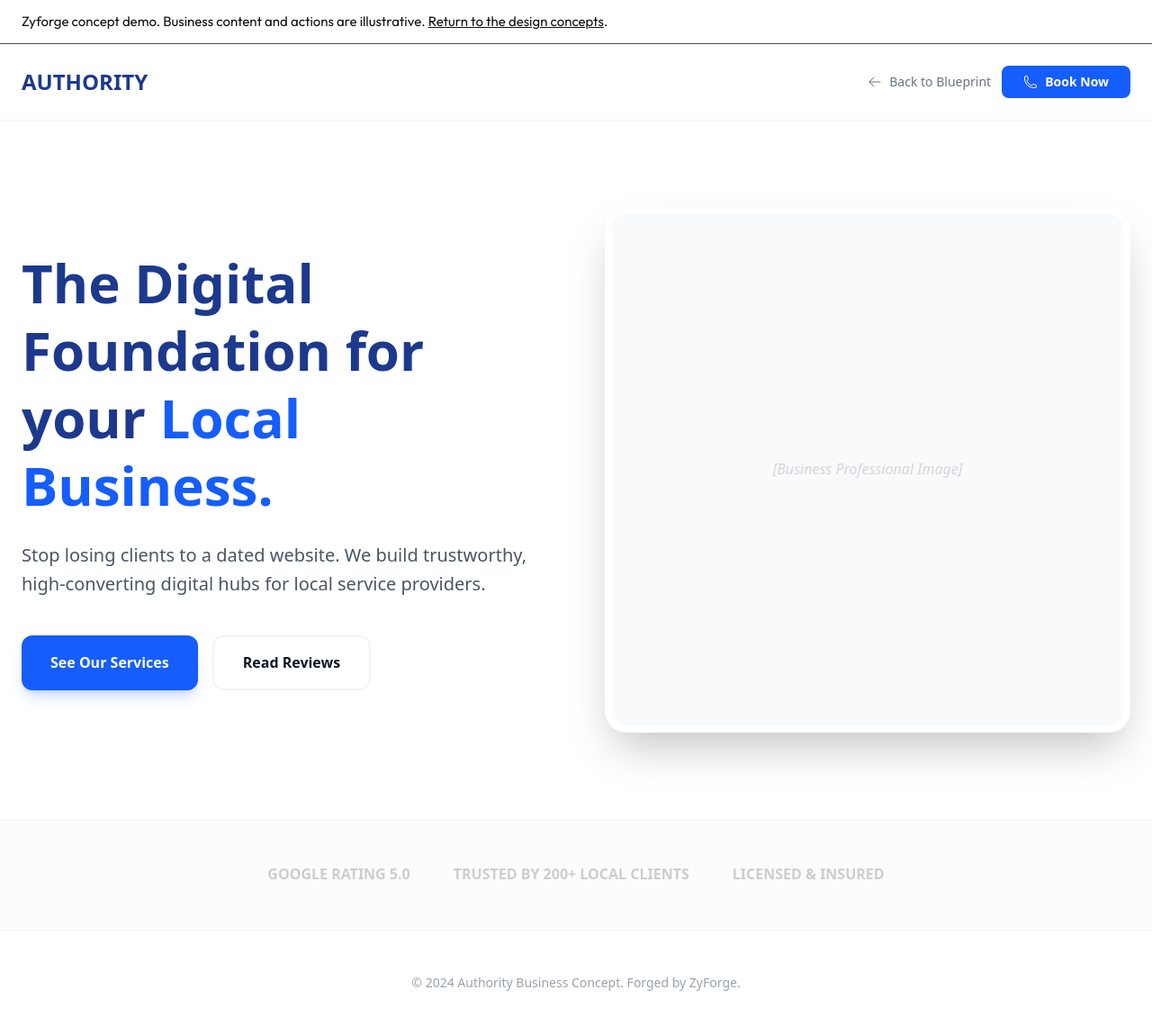
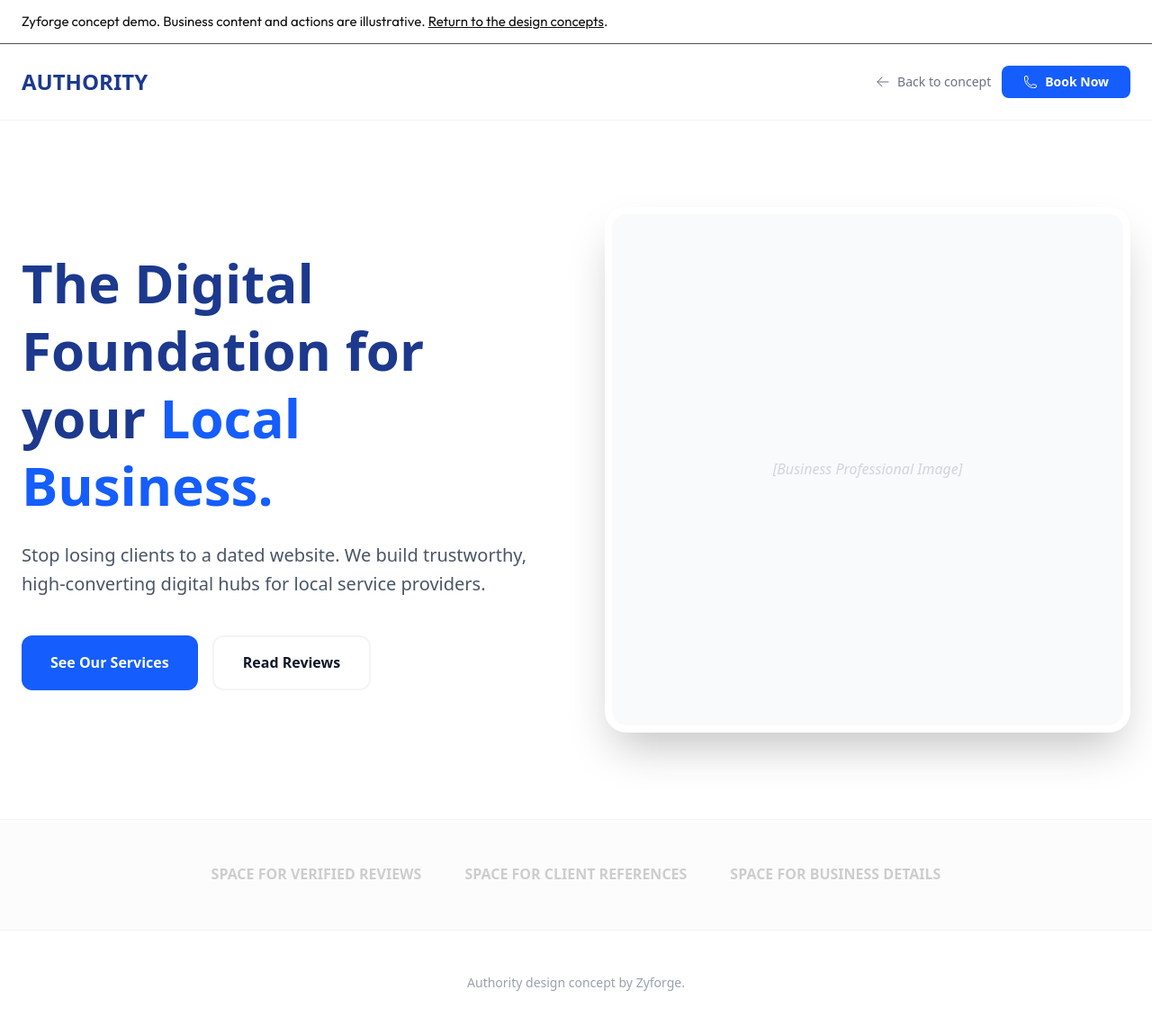
Before and after one commit to zyforgedev/zyforge, a Next.js app: page /concepts/previews/authority-business in a window 1280 px wide. Shown: the top 1140 px of the page at 90% size. Built offline with nearby package versions, Linux system fonts and the light colour scheme.

Commit message:
Clarify the fictional business preview
Reviewed candidate 6f907fb. Full source comparison before deployment.

```diff
--- a/src/app/concepts/previews/authority-business/page.tsx
+++ b/src/app/concepts/previews/authority-business/page.tsx
@@ -1,7 +1,6 @@
 "use client";
 
 import { motion } from "framer-motion";
-import Link from "next/link";
 import { ArrowLeftIcon, PhoneIcon } from "@heroicons/react/24/outline";
 
 export default function AuthorityPreview() {
@@ -11,10 +10,10 @@
       <nav className="p-6 flex justify-between items-center border-b border-gray-100 bg-white sticky top-0 z-50">
         <div className="text-2xl font-black text-blue-900">AUTHORITY</div>
         <div className="flex items-center gap-6">
-          <Link href="/concepts/authority-business" className="text-sm font-medium text-gray-500 hover:text-blue-600 flex items-center">
-            <ArrowLeftIcon className="w-4 h-4 mr-2" /> Back to Blueprint
-          </Link>
-          <button className="bg-blue-600 text-white px-6 py-2 rounded-lg font-bold text-sm flex items-center">
+          <a href="/concepts/authority-business" className="text-sm font-medium text-gray-500 hover:text-blue-600 flex items-center">
+            <ArrowLeftIcon className="w-4 h-4 mr-2" /> Back to concept
+          </a>
+          <button type="button" disabled title="Illustrative button; this demo does not accept bookings." className="bg-blue-600 text-white px-6 py-2 rounded-lg font-bold text-sm flex items-center">
             <PhoneIcon className="w-4 h-4 mr-2" /> Book Now
           </button>
         </div>
@@ -34,10 +33,10 @@
             high-converting digital hubs for local service providers.
           </p>
           <div className="flex gap-4">
-            <button className="bg-blue-600 text-white px-8 py-4 rounded-xl font-bold shadow-lg shadow-blue-600/20 hover:bg-blue-700 transition-all">
+            <button type="button" disabled title="Illustrative button." className="bg-blue-600 text-white px-8 py-4 rounded-xl font-bold">
               See Our Services
             </button>
-            <button className="border-2 border-gray-100 hover:border-blue-600 px-8 py-4 rounded-xl font-bold transition-all">
+            <button type="button" disabled title="Illustrative button." className="border-2 border-gray-100 px-8 py-4 rounded-xl font-bold">
               Read Reviews
             </button>
           </div>
@@ -55,14 +54,14 @@
       {/* Trust Bar */}
       <section className="py-12 border-y border-gray-100 bg-gray-50/50">
         <div className="max-w-7xl mx-auto px-6 flex flex-wrap justify-center gap-12 grayscale opacity-50 font-bold text-gray-400">
-          <span>GOOGLE RATING 5.0</span>
-          <span>TRUSTED BY 200+ LOCAL CLIENTS</span>
-          <span>LICENSED & INSURED</span>
+          <span>SPACE FOR VERIFIED REVIEWS</span>
+          <span>SPACE FOR CLIENT REFERENCES</span>
+          <span>SPACE FOR BUSINESS DETAILS</span>
         </div>
       </section>
 
       <footer className="py-12 text-center text-gray-400 text-sm">
-        &copy; 2024 Authority Business Concept. Forged by ZyForge.
+        Authority design concept by Zyforge.
       </footer>
     </div>
   );
```
